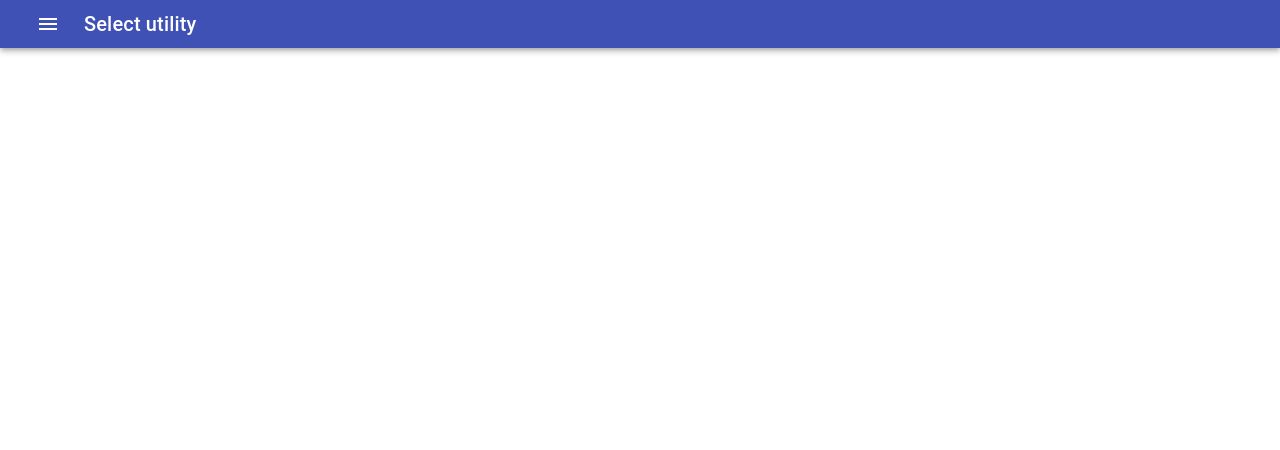
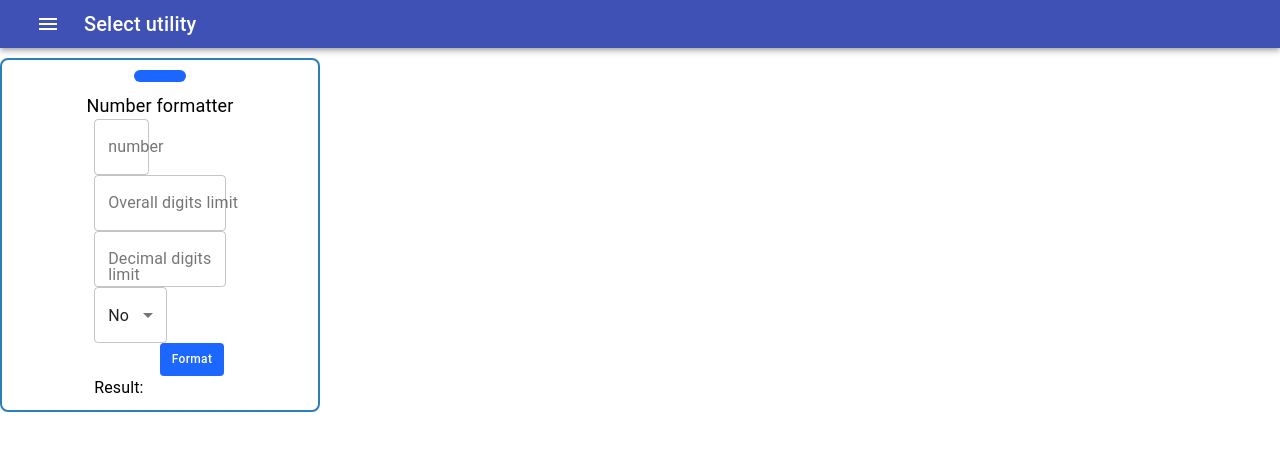
Before and after one commit to nlister-makor/enigma_x_utils_sandbox, a React (Create React App) app: page /number_formatter in a window 1280 px wide. Shown: the top 450 px of the page. Built offline with nearby package versions, Linux system fonts and the light colour scheme.

Commit message:
number formatter added

```diff
--- a/src/App.js
+++ b/src/App.js
@@ -20,6 +20,7 @@ import { useHistory } from "react-router-dom";
 import IpValidation from "./Components/IpValidation";
 import Tags from "./Components/Tags";
 import SpecialCharModify from "./Components/SpecialCharModify";
+import NumberFormatter from "./Components/NumberFormatter";
 function App() {
   const classes = useStyles();
   const history = useHistory();
@@ -56,7 +57,8 @@ function App() {
                     <MenuItem onClick={(e) => hendleRoute(e , "urlValidation")}>URL Validation</MenuItem>
                     <MenuItem onClick={(e) => hendleRoute(e , "phonevalidation")}>Phone Validation</MenuItem>
                     <MenuItem onClick={(e)=> hendleRoute (e,"ipValidation")}>IP Validator</MenuItem>
-                    <MenuItem onClick= {(e)=> hendleRoute(e,"SpecialCharModifier")}>Special char modifier</MenuItem>
+                    <MenuItem onClick= {(e)=> hendleRoute(e,"specialCharModifier")}>Special char modifier</MenuItem>
+                    <MenuItem onClick= {(e)=> hendleRoute(e,"number_formatter")}>Number Formatter</MenuItem>
                   </MenuList>
                 </div>
               </Popper>
@@ -72,7 +74,8 @@ function App() {
           <Route path="/tags" component={Tags} />
           <Route path="/phonevalidation" component={PhoneValidation} />
           <Route path="/ipValidation" component={IpValidation}/>
-          <Route path ="/SpecialCharModifier" component={SpecialCharModify}/>
+          <Route path ="/specialCharModifier" component={SpecialCharModify}/>
+          <Route path ="/number_formatter" component={NumberFormatter}/>
         </Switch>
       </Grid>
     </div>
--- /dev/null
+++ b/src/Components/NumberFormatter.js
@@ -0,0 +1,194 @@
+import {
+  FormControl,
+  Grid,
+  InputLabel,
+  Select,
+  TextField,
+  Typography,
+} from "@material-ui/core";
+import { useState } from "react";
+import { setConfig, numberFormatter } from "enigma-x-utilities";
+import { StyledButton, useStyles } from "../Styles";
+function NumberFormatter() {
+  const classes = useStyles();
+  const [overall, setOverall] = useState(null);
+  const [decimal, setDecimal] = useState(null);
+  const [number, setNumber] = useState(null);
+  const [fNumber, setFnumber] = useState(null);
+  const [useColors, setUseColors] = useState(false);
+  const [color, setColor] = useState(null);
+  const [positive, setPositive] = useState("#111111");
+  const [negative, setNegative] = useState("#111111");
+
+  const handleChange = (ev) => {
+    const name = ev.target.name;
+    const value = ev.target.value;
+
+    switch (name) {
+      case "number":
+        setNumber(+value);
+        break;
+      case "overall":
+        setOverall(+value);
+        break;
+      case "decimal":
+        setDecimal(+value);
+        break;
+      case "colors":
+        if (value === "false") {
+          //return state colors values to initial values
+          setColor(null);
+          setPositive("#111111");
+          setNegative("#111111");
+          //configure the util the use no colors
+          setConfig("numberFormatter", {
+            useColors: false,
+          });
+        }
+        setUseColors(value === "true" ? true : false);
+        break;
+      case "positive":
+        setPositive(value);
+        break;
+      case "negative":
+        setNegative(value);
+        break;
+    }
+  };
+
+  const handleFormat = (e) => {
+    e.preventDefault();
+    if (number && overall && decimal) {
+      const configData = {
+        overallDigitLimit: overall,
+        decimalDigitLimit: decimal,
+        useColors,
+      };
+      if (useColors)
+        configData.colors = {
+          positive,
+          negative,
+        };
+      setConfig("numberFormatter", configData);
+      const { data } = numberFormatter(number);
+      if (data) {
+        setFnumber(data.number);
+        if (data.color) setColor(data.color);
+      }
+    } else alert("All fields are required!");
+  };
+
+  return (
+    <Grid
+      item
+      xs={12}
+      lg={3}
+      style={{ borderRadius: 8, border: "2px solid #2980b9", marginTop: 10 }}
+    >
+      <Grid
+        container
+        alignItems="center"
+        justifyContent="space-evenly"
+        style={{ paddingBlock: 10 }}
+      >
+        <Grid item xs={2} className={classes.blueShape} />
+        <Grid item xs={12}>
+          <Typography style={{ textAlign: "center", fontSize: 18 }}>
+            Number formatter
+          </Typography>
+        </Grid>
+        <Grid item xs={5}>
+            <Grid container>
+            <form onSubmit={handleFormat}>
+          <Grid item xs={5}>
+            <TextField
+              label="number"
+              variant="outlined"
+              onChange={handleChange}
+              id="number"
+              name="number"
+            />
+          </Grid>
+
+          <Grid item>
+            <TextField
+              onChange={handleChange}
+              id="overall"
+              label="Overall digits limit"
+              name="overall"
+              type="text"
+              variant="outlined"
+            />
+          </Grid>
+          <Grid item>
+            <TextField
+              onChange={handleChange}
+              id="decimal"
+              label="Decimal digits limit"
+              name="decimal"
+              type="text"
+              variant="outlined"
+            />
+          </Grid>
+          <Grid item>
+            <FormControl variant="outlined">
+              <Select
+                native
+                value={useColors}
+                onChange={handleChange}
+                name="colors"
+                inputProps={{
+                  name: "colors",
+                  id: "colors",
+                }}
+              >
+                <InputLabel htmlFor="outlined-age-native-simple">
+                  Use colors?
+                </InputLabel>
+                <option aria-label="None" value="" />
+                <option value={true}>Yes</option>
+                <option value={false}>No</option>
+              </Select>
+            </FormControl>
+          </Grid>
+
+          {useColors ? (
+            <Grid item>
+              <Typography>Positive Negative</Typography>
+              <TextField
+                variant="outlined"
+                type="color"
+                onChange={handleChange}
+                name="positive"
+                value={positive}
+              />
+              <TextField
+                variant="outlined"
+                type="color"
+                onChange={handleChange}
+                name="negative"
+                value={negative}
+              />
+            </Grid>
+          ) : (
+            ""
+          )}
+          <Grid item>
+            <StyledButton>Format</StyledButton>
+          </Grid>
+        </form>
+        <Grid item className="result">
+          <Typography>
+            {" "}
+            Result: <span style={{ color }}>{fNumber ? fNumber : ""}</span>
+          </Typography>
+        </Grid>
+            </Grid>
+        </Grid>
+
+      </Grid>
+    </Grid>
+  );
+}
+
+export default NumberFormatter;
```
